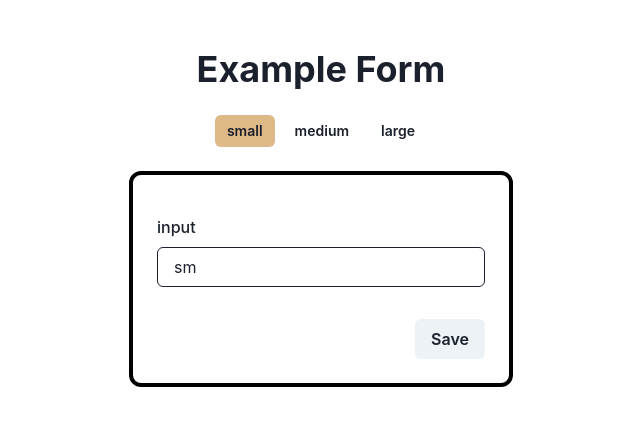
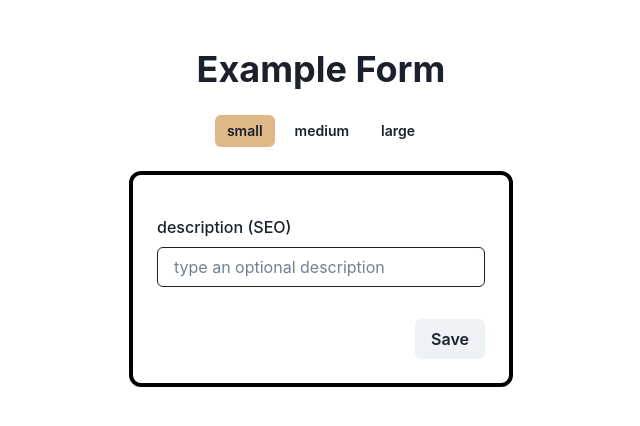
Before and after one commit to juancarloselorriaga/react-formatge, a React (Vite) app: page / in a window 1280 px wide. Shown: the top 426 px of the page, without its empty margins (319-959 px from the left). Built offline with nearby package versions, Linux system fonts and the light colour scheme.

Commit message:
update: Updates dev form

```diff
--- a/src/forms/DevForm.tsx
+++ b/src/forms/DevForm.tsx
@@ -2,9 +2,10 @@ import { StackProps } from '@chakra-ui/react'
 import { FormFieldType, OnFormSubmit } from '../types'
 import React, { FC } from 'react'
 import FormWrapper from '../_layout/FormWrapper'
+import { formValidationRgx } from '../helpers/rgx'
 
 export type DevFormFields = {
-  input: string
+  description: string
 }
 
 interface DevFormComponentProps extends StackProps {
@@ -17,24 +18,33 @@ interface DevFormComponentProps extends StackProps {
 const DevFormComponent: FC<DevFormComponentProps> = ( { data, buttonLabel, onFormSubmit, ...props } ) => {
 
   const inputFields: FormFieldType<DevFormFields>[] = [
-    {
-      name: 'input',
-      label: 'input',
-      initialValue: data?.input || '',
+{
+      name: 'description',
       componentType: 'input',
-    }
+      label: 'description (SEO)',
+      placeholder: 'type an optional description',
+      initialValue: '',
+      validation: {
+        required: false,
+        validator: {
+          regEx: formValidationRgx.limitChars( 0, 10 ),
+          error: 'The character limit is 250'
+        }
+      }
+    },
   ]
 
   const handleOnFormSubmit = async ( updatedData: Partial<DevFormFields> ) => {
     if ( !onFormSubmit ) return
     await onFormSubmit( updatedData )
-    console.log(updatedData)
+    console.log( updatedData )
   }
 
   return (
     <FormWrapper<DevFormFields>
       onSubmitCb={ handleOnFormSubmit }
       followInitialState
+      onUpdate={ ( data: any ) => console.log( data ) }
       { ...{ inputFields } }
       { ...props }
     />
```
